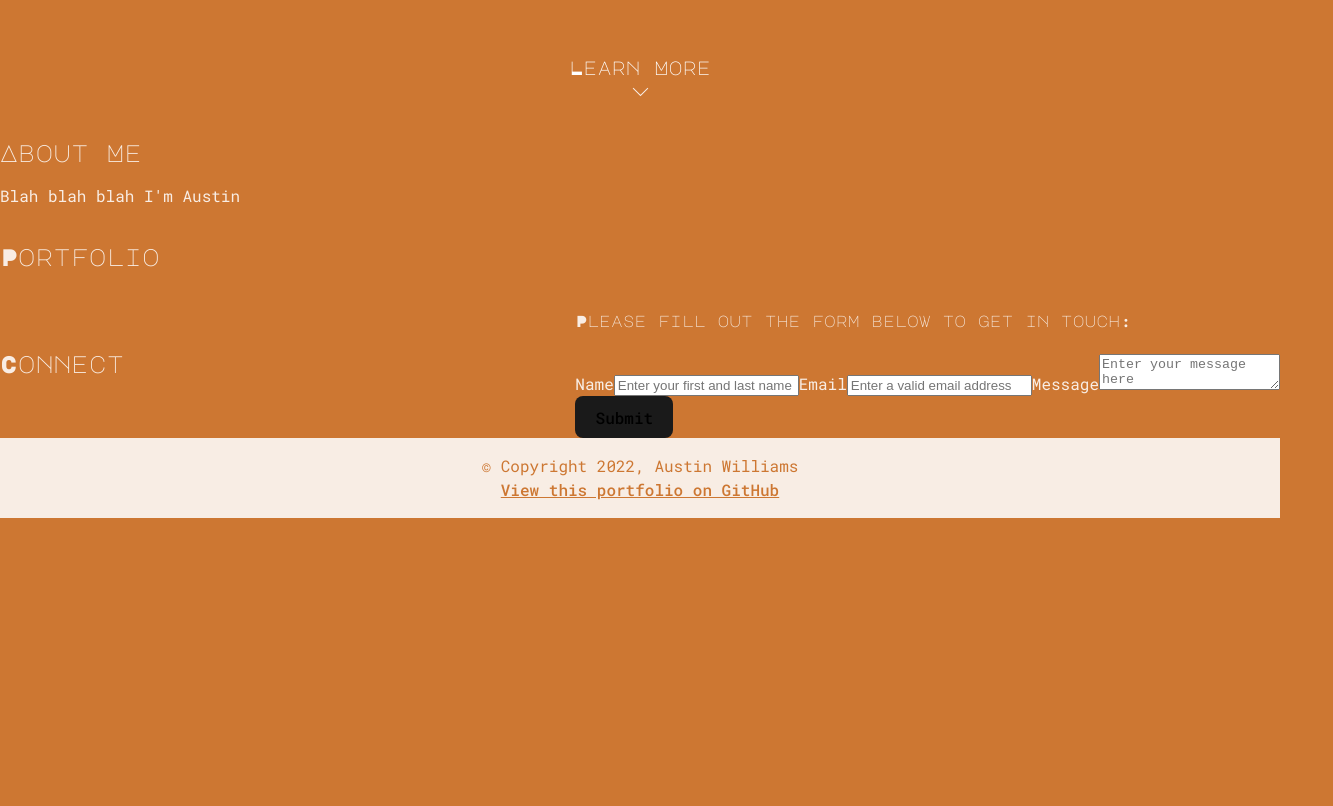
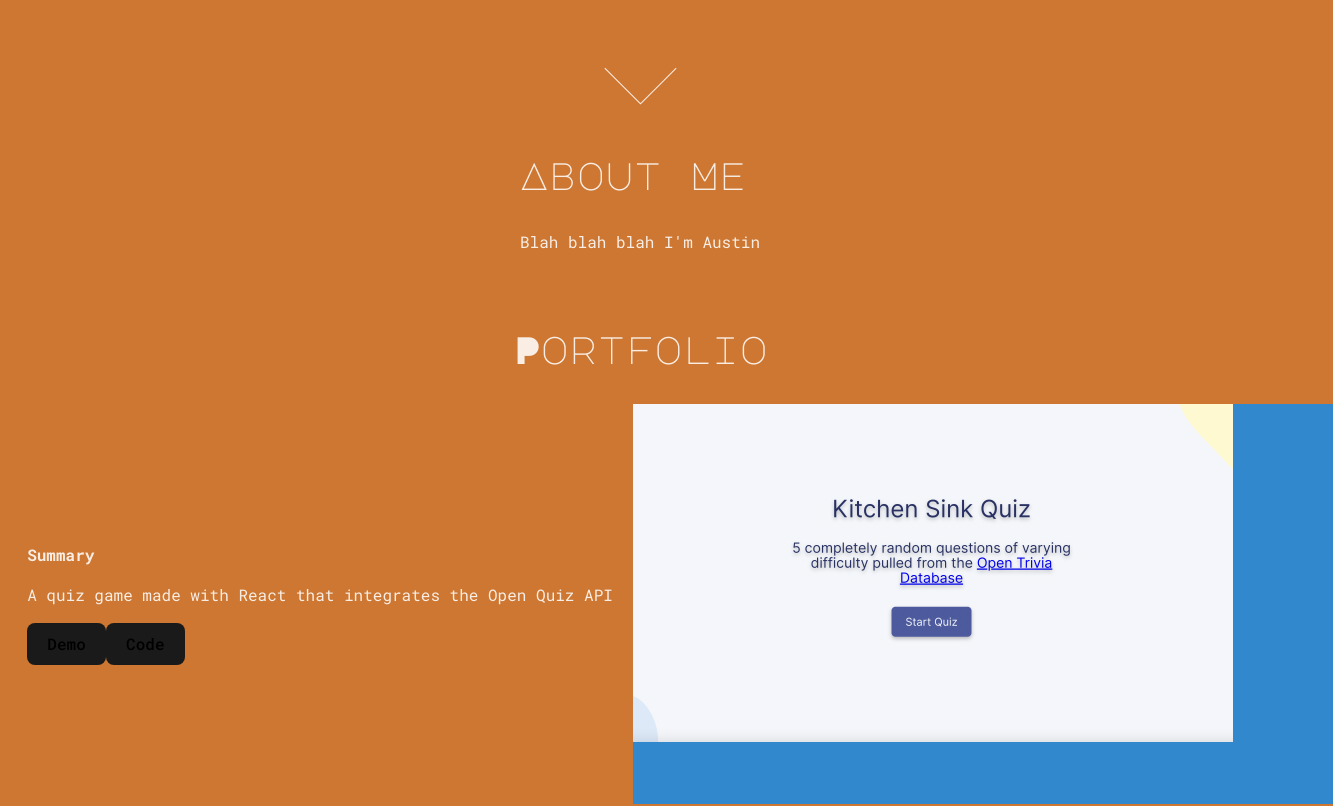
Before and after one commit to austingw/portfolio-site, a React (Vite) app: page / in a window 1280 px wide. Shown: the part 680-1486 px from the top of the page, 1333 px wide, since content can reach past the window. Before the commit the page ends 1198 px from the top, so only its background shows below. Built offline with nearby package versions, Linux system fonts and the light colour scheme.

Commit message:
Styling changes and preliminary portfolio item

```diff
--- a/src/App.jsx
+++ b/src/App.jsx
@@ -1,5 +1,4 @@
 import { useState } from "react";
-import Typewriter from "typewriter-effect";
 import Header from "./components/Header";
 import About from "./components/About";
 import Portfolio from "./components/Portfolio";
--- a/src/components/Header.jsx
+++ b/src/components/Header.jsx
@@ -15,8 +15,7 @@ export default function Header() {
         />
       </h1>
       <button className="header-btn">
-        Learn More <br />
-        <i className="arrow down"></i>
+        <i className="arrow"></i>
       </button>
     </div>
   );
--- a/src/components/Portfolio.jsx
+++ b/src/components/Portfolio.jsx
@@ -1,7 +1,23 @@
+import quiz from "../assets/quiz.png";
+
 export default function Portfolio() {
   return (
     <div className="portfolio">
       <h2>Portfolio</h2>
+      <div className="portfolio-item">
+        <div className="project-summary">
+          <b>Summary</b>
+          <p>A quiz game made with React that integrates the Open Quiz API</p>
+          <button>Demo</button>
+          <button>Code</button>
+        </div>
+        <div className="project-display">
+          <div className="img-bg">
+            <img src={quiz} className="project-img" />
+          </div>
+        </div>
+      </div>
+      <div className="portfolio-item-reverse"></div>
     </div>
   );
 }
--- a/src/style.css
+++ b/src/style.css
@@ -65,6 +65,8 @@ h1 {
 
 h2 {
   font-family: "Major Mono Display", monospace;
+  font-size: 2.4em;
+  line-height: 1.2;
 }
 
 h3 {
@@ -121,17 +123,8 @@ h5 {
 
 .about {
   display: flex;
-  flex-direction: row;
+  flex-direction: column;
   place-items: center;
-  justify-content: space-between;
-  min-width: 100%;
-  height: auto;
-}
-
-.portfolio {
-  display: flex;
-  flex-direction: row;
-  align-items: center;
   justify-content: space-between;
   min-width: 100%;
   height: auto;
@@ -139,11 +132,52 @@ h5 {
 
 .contact {
   display: flex;
-  flex-direction: row;
+  flex-direction: column;
   align-items: center;
   justify-content: space-between;
   min-width: 100%;
   height: auto;
+}
+
+.portfolio {
+  box-sizing: border-box;
+  display: flex;
+  flex-direction: column;
+  align-items: center;
+  justify-content: space-between;
+  min-width: 100%;
+  height: auto;
+}
+
+.portfolio-item {
+  display: flex;
+  flex-direction: row;
+  align-items: center;
+  justify-content: center;
+}
+
+.project-display {
+  max-width: 50vw;
+  height: 100%;
+}
+
+.project-img {
+  position: absolute;
+  max-width: 600px;
+  top: 0;
+  left: 0;
+  background-position: right 20px bottom 10px;
+  background-color: var(--main-color);
+}
+
+.img-bg {
+  box-sizing: border-box;
+
+  position: relative;
+  width: 700px;
+  height: 400px;
+  margin-left: 20px;
+  background-color: var(--secondary-alt);
 }
 
 .footer {
@@ -170,12 +204,9 @@ h5 {
 
 .arrow {
   border: solid var(--main-color);
-  border-width: 0 0.5px 0.5px 0;
+  border-width: 0 1px 1px 0;
   display: inline-block;
-  padding: 5px;
-}
-
-.down {
+  padding: 25px;
   transform: rotate(45deg);
   -webkit-transform: rotate(45deg);
 }
--- a/vite.config.js
+++ b/vite.config.js
@@ -1,7 +1,7 @@
-import { defineConfig } from 'vite'
-import react from '@vitejs/plugin-react'
+import { defineConfig } from "vite";
+import react from "@vitejs/plugin-react";
 
 // https://vitejs.dev/config/
 export default defineConfig({
-  plugins: [react()]
-})
+  plugins: [react()],
+});
```
Also changed, not shown: src/assets/quiz.png (added), 1 other file (tests, documents, lock files or other folders).
